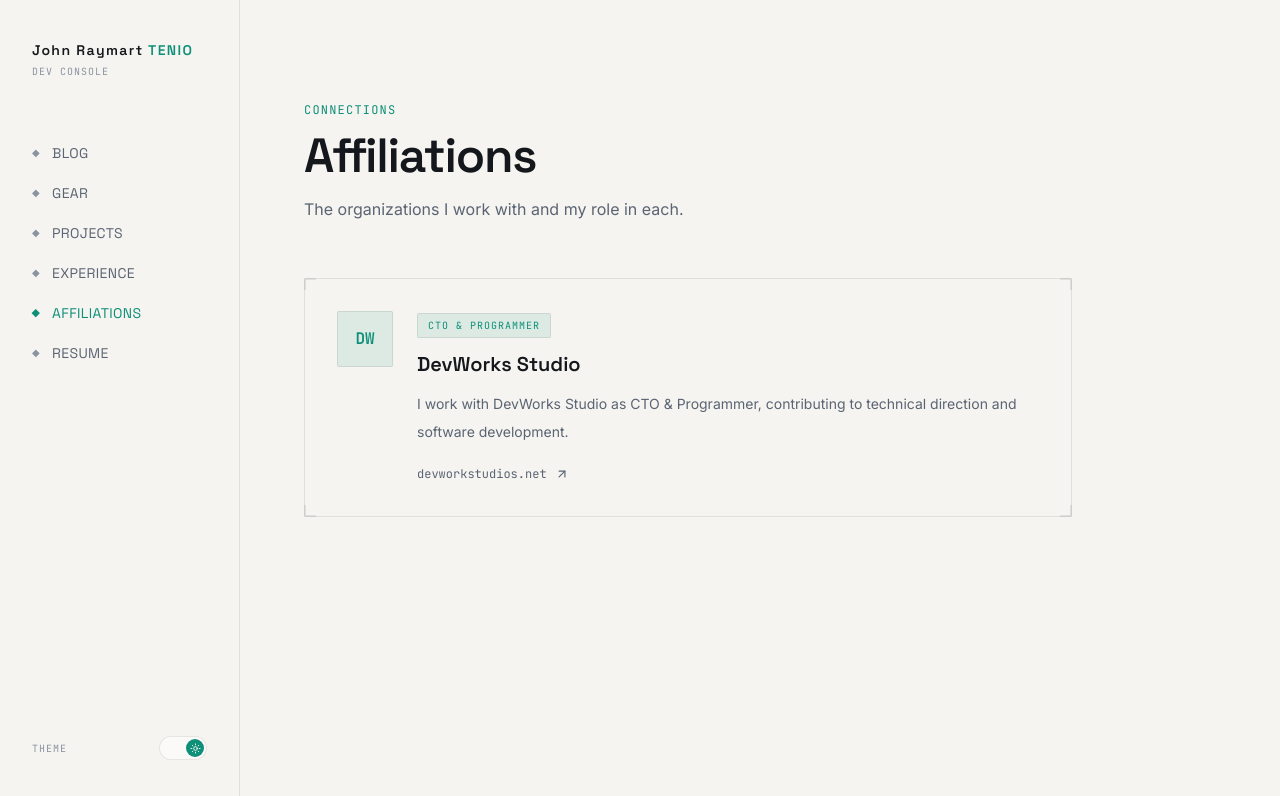
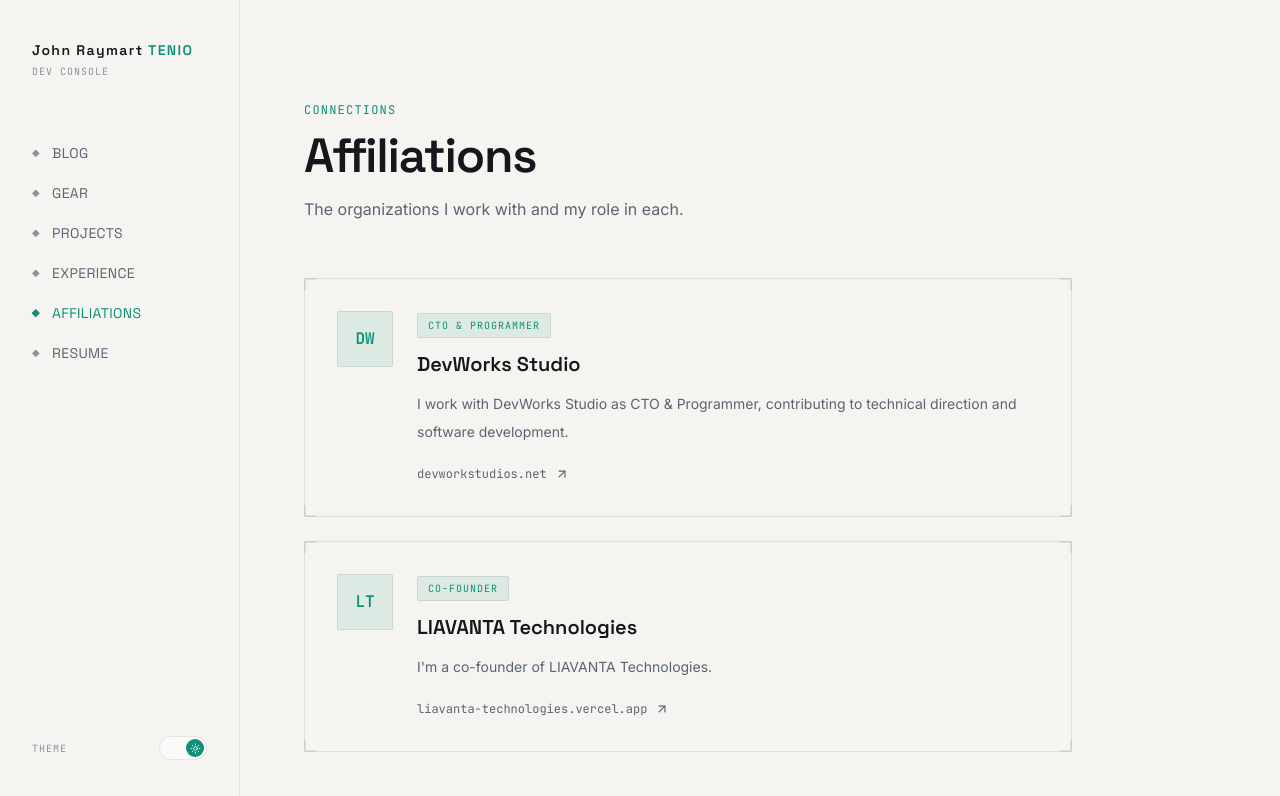
Before and after one commit to Maskirade/my-portfolio1-2026, a React (Vite) app: page /affiliations in a window 1280 px wide. Shown: the top 796 px of the page. Built offline with nearby package versions, Linux system fonts and the light colour scheme.

Commit message:
Add LIAVANTA Technologies affiliation

```diff
--- a/src/data/profile.js
+++ b/src/data/profile.js
@@ -34,6 +34,15 @@ export const profile = {
       initials: 'DW',
       logo: null, // Optional local logo path, for example /images/affiliations/studio.webp.
     },
+    {
+      id: 'liavanta-technologies',
+      name: 'LIAVANTA Technologies',
+      role: 'CO-FOUNDER',
+      description: "I'm a co-founder of LIAVANTA Technologies.",
+      url: 'https://liavanta-technologies.vercel.app/',
+      initials: 'LT',
+      logo: null,
+    },
   ],
   focus: [
     {
```
